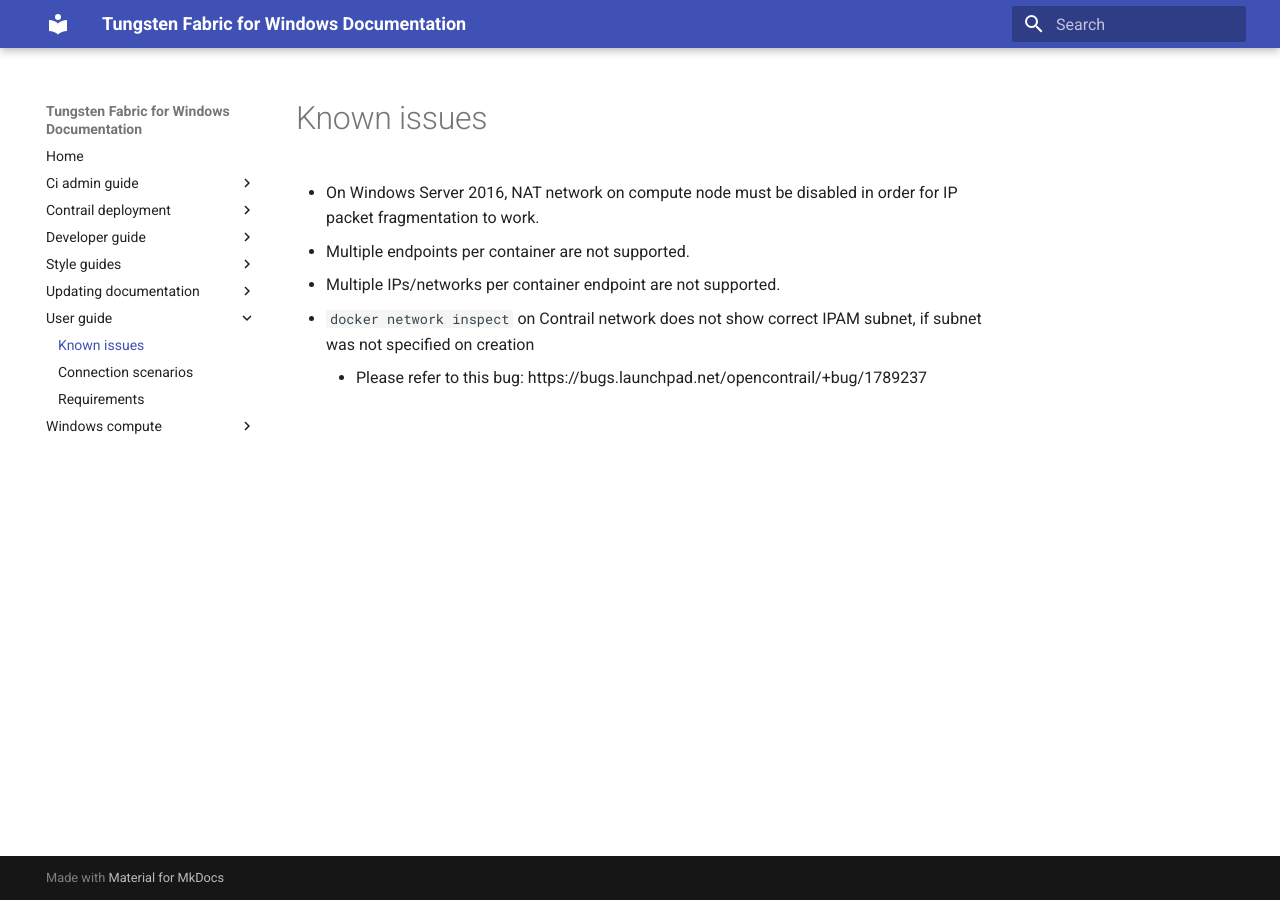
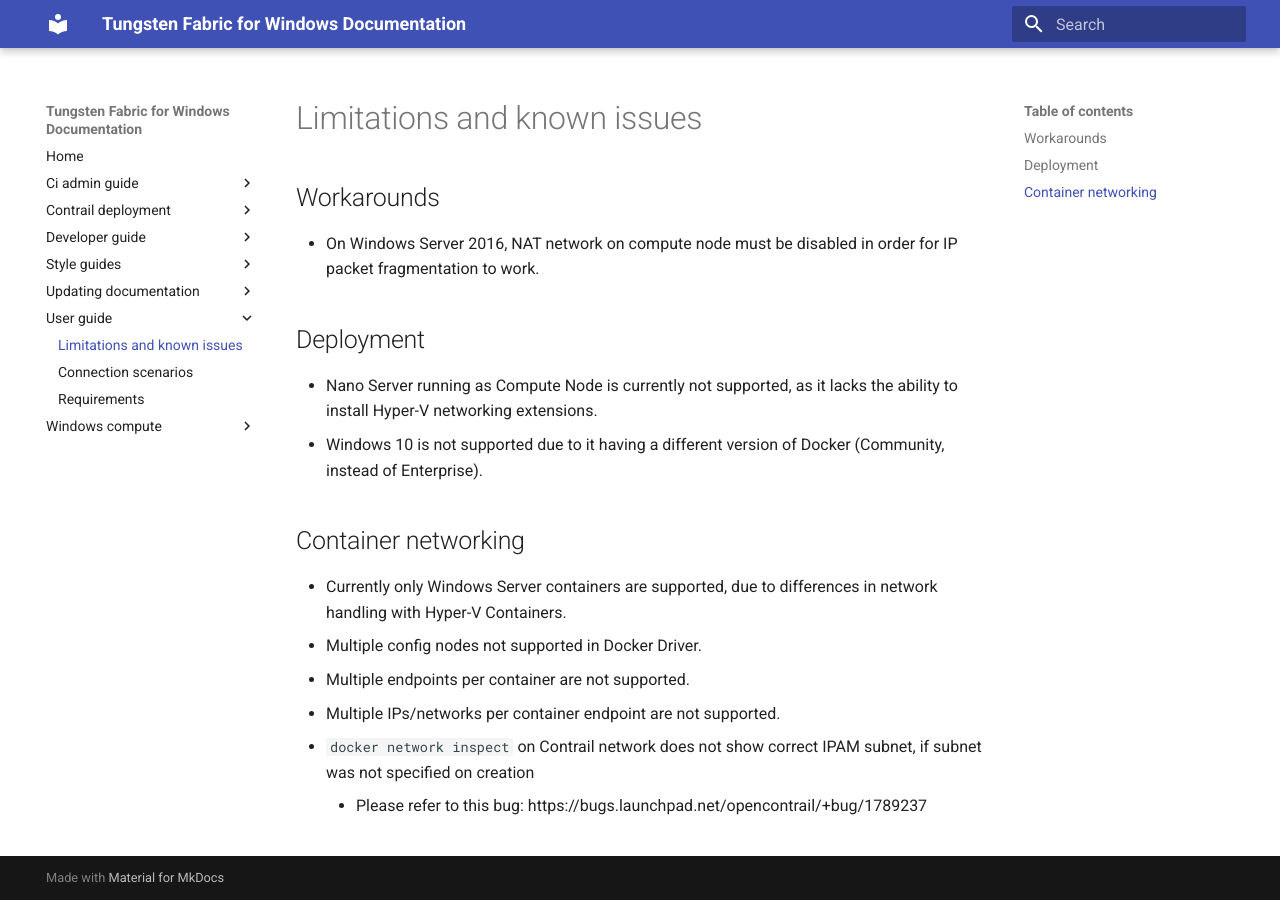
Before and after one commit to piotr-szuberski/contrail-windows-docs, an MkDocs documentation site: the page built from doc/user_guide/caveats.md, in a window 1280 px wide. Built offline with MkDocs 1.6.1 and Material for MkDocs 9.7.7, drawn with Linux system fonts in a browser that asks for light colours.

Commit message:
Update caveats.md with info from blueprint WIP. (#55)

```diff
--- a/doc/user_guide/caveats.md
+++ b/doc/user_guide/caveats.md
@@ -1,7 +1,18 @@
-# Known issues
+# Limitations and known issues
 
-* On Windows Server 2016, NAT network on compute node must be disabled in order for IP packet
-fragmentation to work.
+## Workarounds
+
+* On Windows Server 2016, NAT network on compute node must be disabled in order for IP packet fragmentation to work.
+
+## Deployment
+
+* Nano Server running as Compute Node is currently not supported, as it lacks the ability to install Hyper-V networking extensions.
+* Windows 10 is not supported due to it having a different version of Docker (Community, instead of Enterprise).
+
+## Container networking
+
+* Currently only Windows Server containers are supported, due to differences in network handling with Hyper-V Containers.
+* Multiple config nodes not supported in Docker Driver.
 * Multiple endpoints per container are not supported.
 * Multiple IPs/networks per container endpoint are not supported.
 * `docker network inspect` on Contrail network does not show correct IPAM subnet, if subnet was not specified on creation
```
